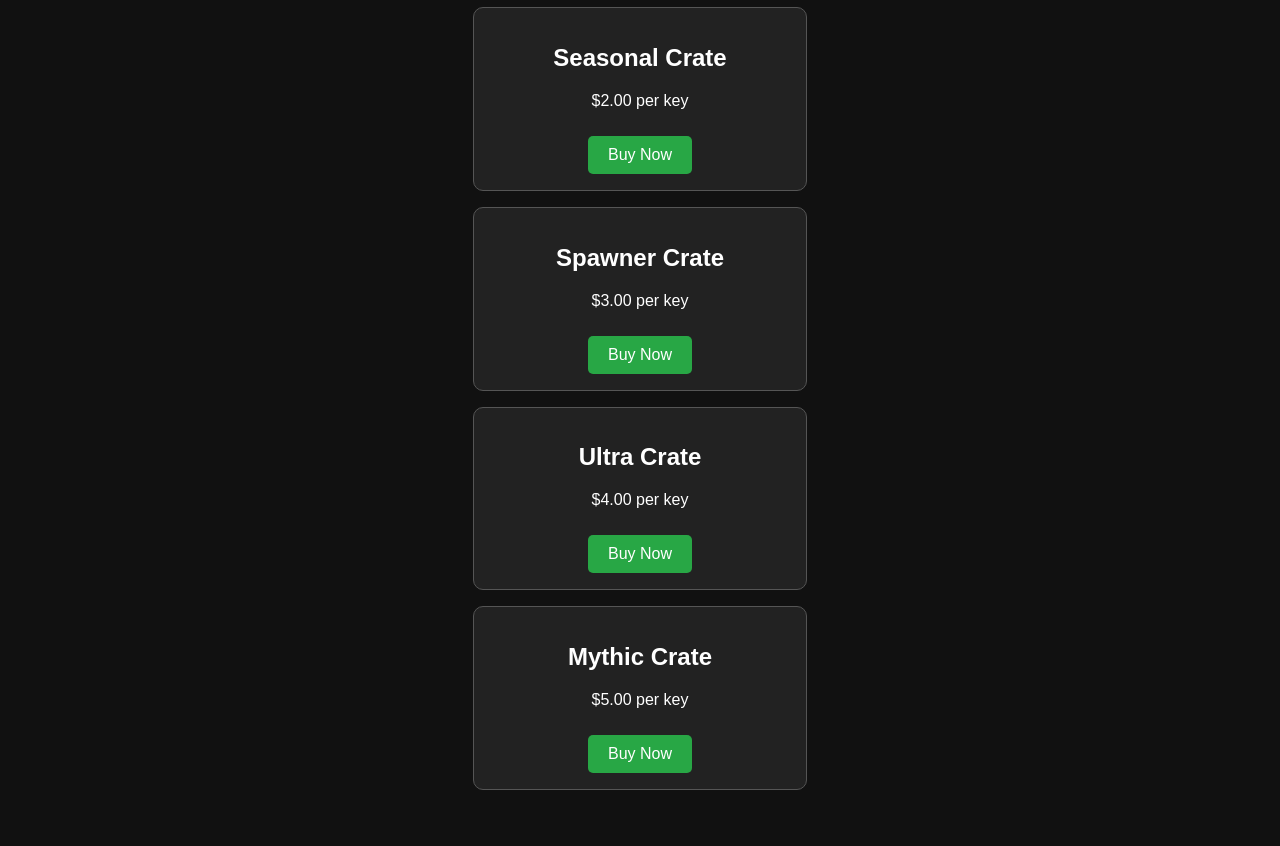
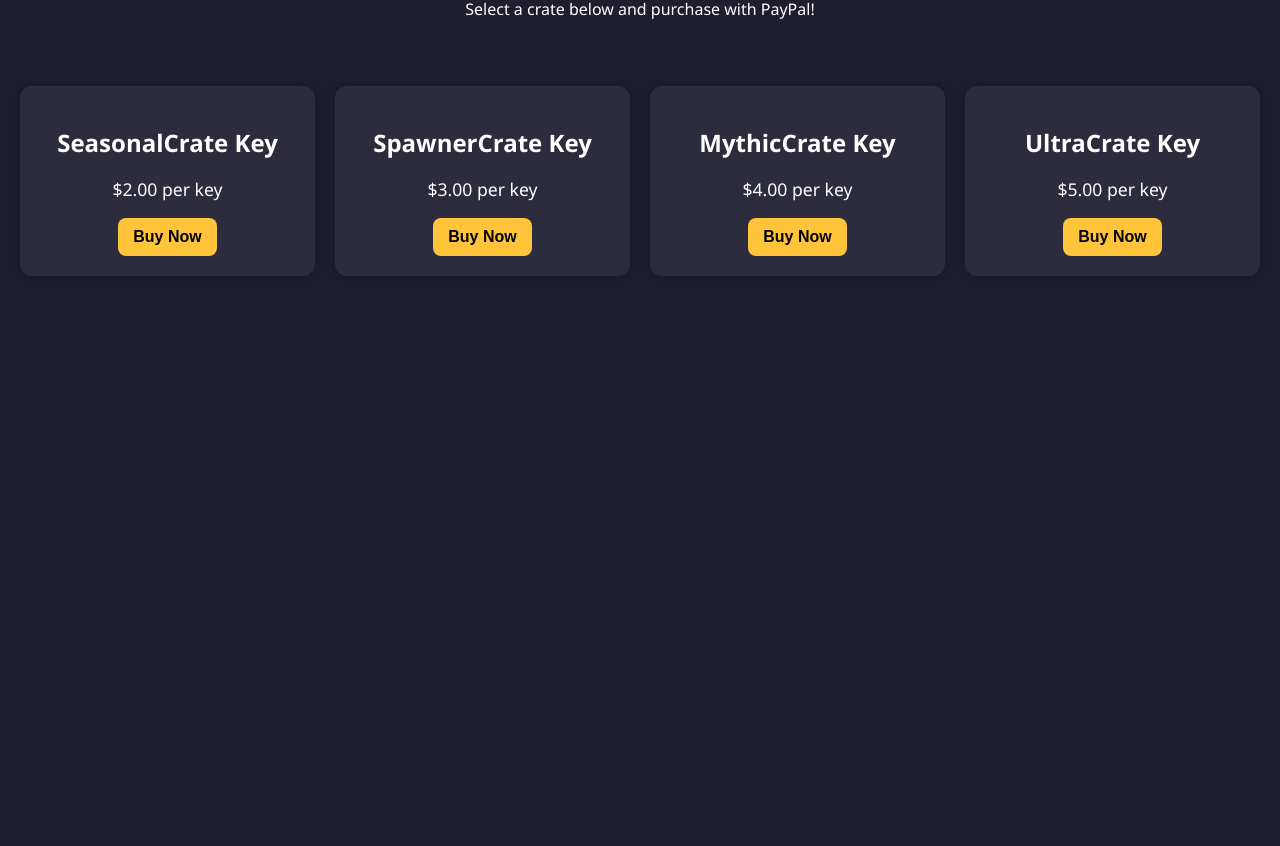
Before and after one commit to Madist5/mad6smp, a plain HTML site: page index.html in a window 1280 px wide. Shown: the part 113-959 px from the top of the page. After the commit the page ends 800 px from the top, so only its background shows below. Drawn offline with Linux system fonts and the light colour scheme.

Commit message:
Update index.html

```diff
--- a/index.html
+++ b/index.html
@@ -1,36 +1,121 @@
 <!DOCTYPE html>
 <html lang="en">
 <head>
-    <meta charset="UTF-8">
+  <meta charset="UTF-8" />
+  <meta name="viewport" content="width=device-width, initial-scale=1.0" />
   <title>Crate Key Shop</title>
   <style>
-        body { font-family: Arial, sans-serif; background: #111; color: white; text-align: center; padding: 2rem; }
-        .crate { border: 1px solid #555; border-radius: 10px; padding: 1rem; margin: 1rem auto; width: 300px; background: #222; }
-        button { padding: 10px 20px; margin-top: 10px; font-size: 1rem; cursor: pointer; background: #28a745; color: white; border: none; border-radius: 5px; }
-        button:hover { background: #218838; }
+    body {
+      font-family: 'Segoe UI', sans-serif;
+      background: #1e1e2f;
+      color: white;
+      margin: 0;
+      padding: 20px;
+    }
+    header {
+      text-align: center;
+      padding: 20px;
+    }
+    h1 {
+      margin: 0;
+      font-size: 2.5em;
+    }
+    .crate-container {
+      display: grid;
+      grid-template-columns: repeat(auto-fit, minmax(250px, 1fr));
+      gap: 20px;
+      margin-top: 30px;
+    }
+    .crate-card {
+      background: #2c2c3e;
+      border-radius: 12px;
+      padding: 20px;
+      box-shadow: 0 0 12px rgba(0,0,0,0.3);
+      text-align: center;
+    }
+    .crate-card h2 {
+      margin-bottom: 10px;
+      font-size: 1.5em;
+    }
+    .crate-card p {
+      font-size: 1.1em;
+    }
+    .crate-card form {
+      margin-top: 15px;
+    }
+    .paypal-button {
+      background-color: #ffc439;
+      border: none;
+      padding: 10px 15px;
+      font-size: 1em;
+      font-weight: bold;
+      border-radius: 8px;
+      cursor: pointer;
+    }
   </style>
 </head>
 <body>
-    <h1>Buy Crate Keys</h1>
-    <div class="crate">
-        <h2>Seasonal Crate</h2>
+  <header>
+    <h1>🛒 Crate Key Shop</h1>
+    <p>Select a crate below and purchase with PayPal!</p>
+  </header>
+
+  <div class="crate-container">
+    <!-- SeasonalCrate -->
+    <div class="crate-card">
+      <h2>SeasonalCrate Key</h2>
       <p>$2.00 per key</p>
-        <button onclick="alert('PayPal not yet connected')">Buy Now</button>
+      <form action="https://www.paypal.com/cgi-bin/webscr" method="post" target="_blank">
+        <input type="hidden" name="cmd" value="_xclick">
+        <input type="hidden" name="business" value="YOUR_PAYPAL_EMAIL_HERE">
+        <input type="hidden" name="item_name" value="SeasonalCrate Key">
+        <input type="hidden" name="amount" value="2.00">
+        <input type="hidden" name="currency_code" value="USD">
+        <button type="submit" class="paypal-button">Buy Now</button>
+      </form>
     </div>
-    <div class="crate">
-        <h2>Spawner Crate</h2>
+
+    <!-- SpawnerCrate -->
+    <div class="crate-card">
+      <h2>SpawnerCrate Key</h2>
       <p>$3.00 per key</p>
-        <button onclick="alert('PayPal not yet connected')">Buy Now</button>
+      <form action="https://www.paypal.com/cgi-bin/webscr" method="post" target="_blank">
+        <input type="hidden" name="cmd" value="_xclick">
+        <input type="hidden" name="business" value="YOUR_PAYPAL_EMAIL_HERE">
+        <input type="hidden" name="item_name" value="SpawnerCrate Key">
+        <input type="hidden" name="amount" value="3.00">
+        <input type="hidden" name="currency_code" value="USD">
+        <button type="submit" class="paypal-button">Buy Now</button>
+      </form>
     </div>
-    <div class="crate">
-        <h2>Ultra Crate</h2>
+
+    <!-- MythicCrate -->
+    <div class="crate-card">
+      <h2>MythicCrate Key</h2>
       <p>$4.00 per key</p>
-        <button onclick="alert('PayPal not yet connected')">Buy Now</button>
+      <form action="https://www.paypal.com/cgi-bin/webscr" method="post" target="_blank">
+        <input type="hidden" name="cmd" value="_xclick">
+        <input type="hidden" name="business" value="YOUR_PAYPAL_EMAIL_HERE">
+        <input type="hidden" name="item_name" value="MythicCrate Key">
+        <input type="hidden" name="amount" value="4.00">
+        <input type="hidden" name="currency_code" value="USD">
+        <button type="submit" class="paypal-button">Buy Now</button>
+      </form>
     </div>
-    <div class="crate">
-        <h2>Mythic Crate</h2>
+
+    <!-- UltraCrate -->
+    <div class="crate-card">
+      <h2>UltraCrate Key</h2>
       <p>$5.00 per key</p>
-        <button onclick="alert('PayPal not yet connected')">Buy Now</button>
+      <form action="https://www.paypal.com/cgi-bin/webscr" method="post" target="_blank">
+        <input type="hidden" name="cmd" value="_xclick">
+        <input type="hidden" name="business" value="YOUR_PAYPAL_EMAIL_HERE">
+        <input type="hidden" name="item_name" value="UltraCrate Key">
+        <input type="hidden" name="amount" value="5.00">
+        <input type="hidden" name="currency_code" value="USD">
+        <button type="submit" class="paypal-button">Buy Now</button>
+      </form>
+    </div>
   </div>
 </body>
 </html>
```
Lines whose indentation alone changed are shown as unchanged.
